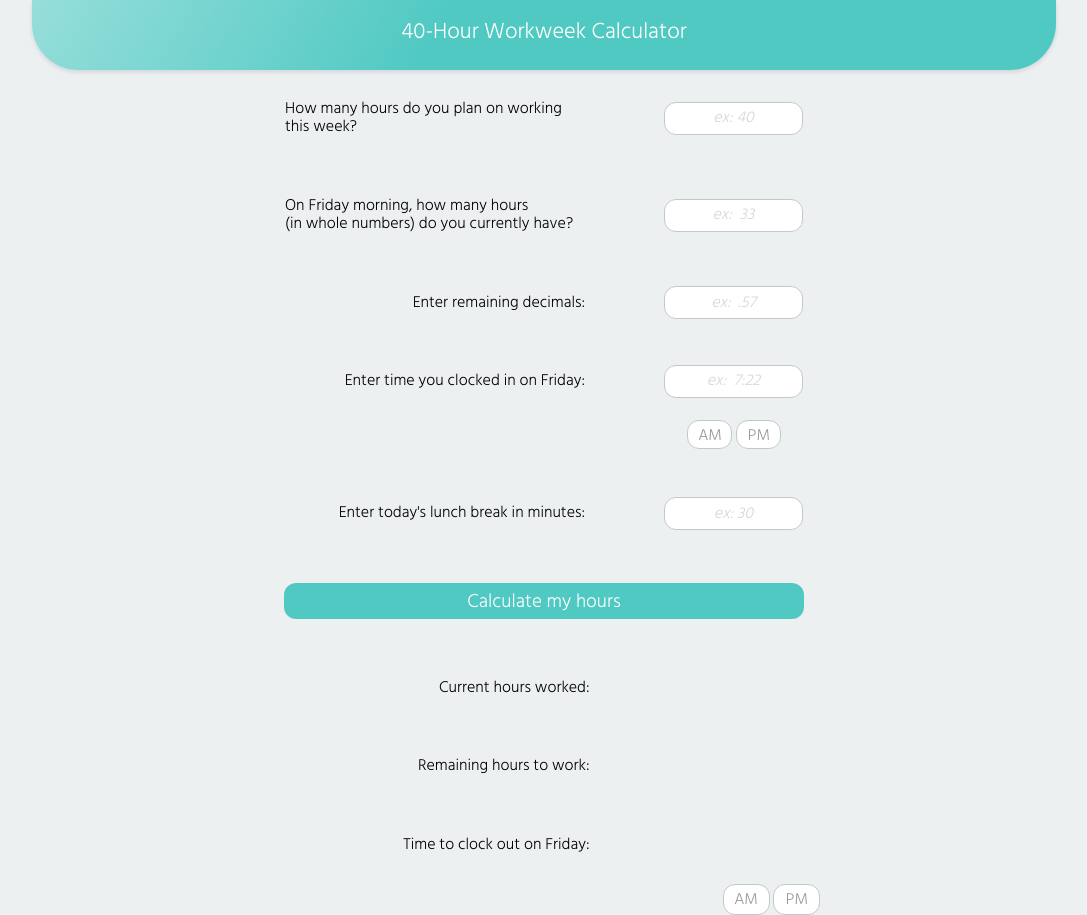
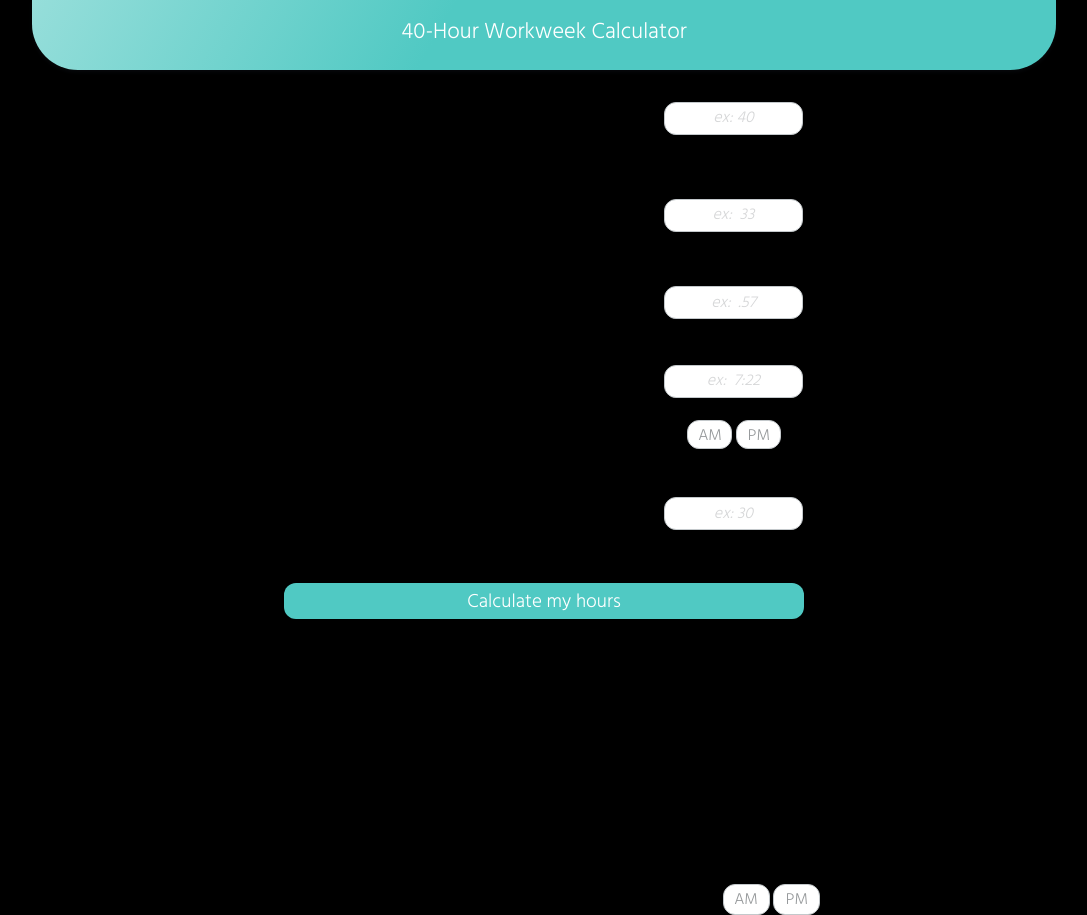
Before and after one commit to lgrizo/heroku-40-hour-calculator, a PHP site: page / in a window 1280 px wide. Shown: the whole page, without its empty margins (96-1183 px from the left). Run offline with PHP 8.4, Linux system fonts and the light colour scheme.

Commit message:
test black

```diff
--- a/css/main.css
+++ b/css/main.css
@@ -5,7 +5,7 @@ header, body {
 }
 
 body {
-  background: #edf0f1;
+  background: black;
   font-family: 'Hind', sans-serif;
   text-align: center;
 }
--- a/js/main.js
+++ b/js/main.js
@@ -42,6 +42,4 @@ function calculateButton() {
 
   document.getElementById('hoursLeftToWork').innerHTML = hoursLeftToWork;
 
-
-
 }
```
